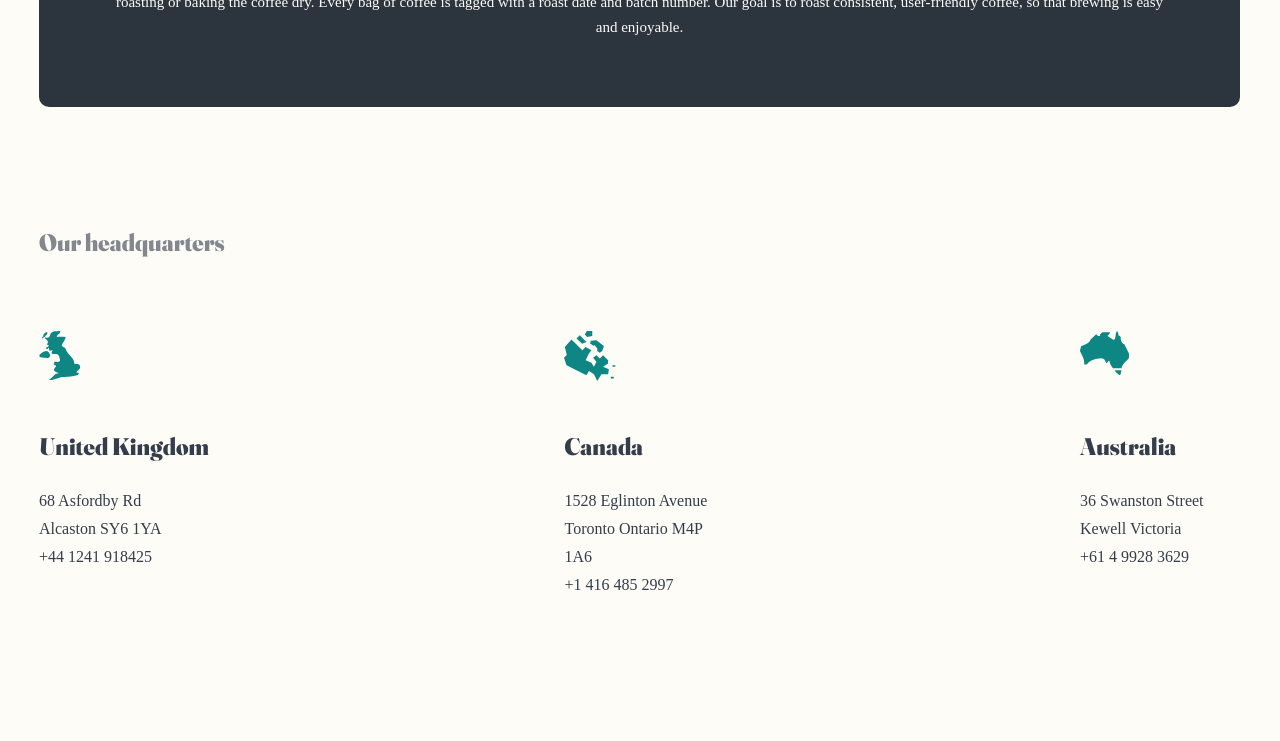
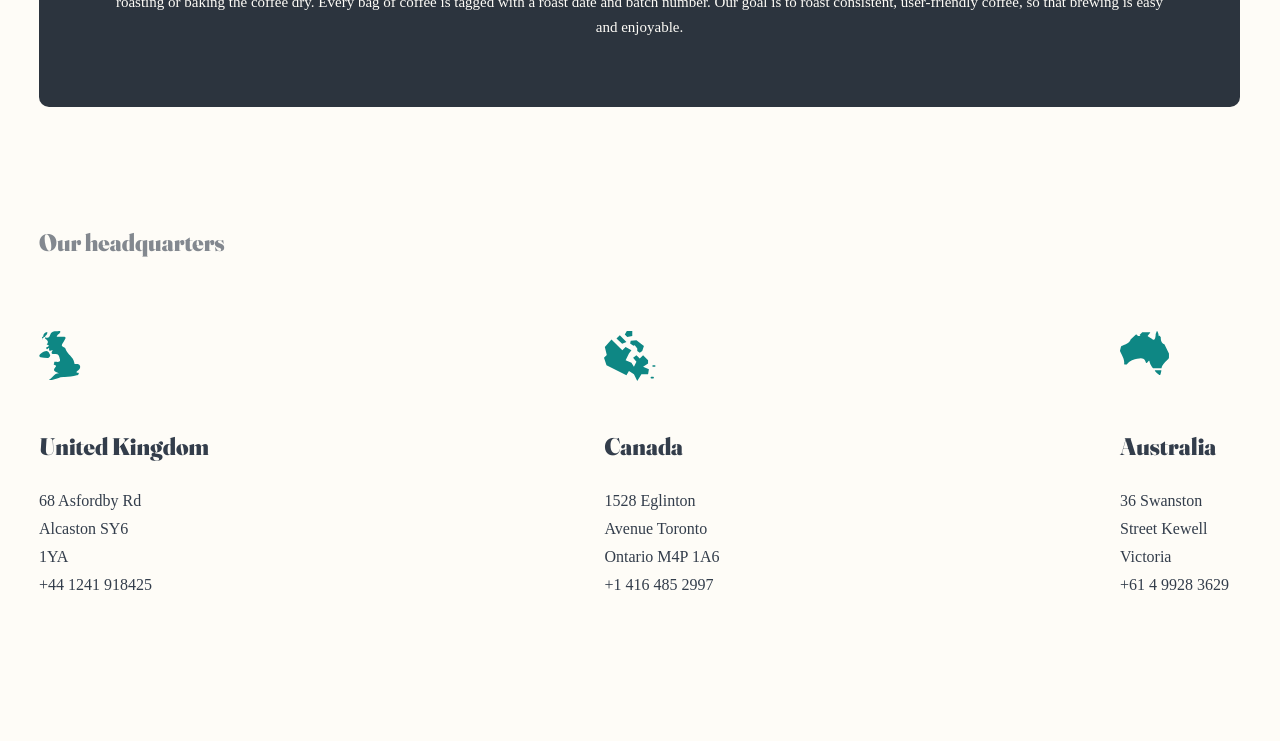
Before and after one commit to Oleksandr-Berd/coffeeroastersfixed, a React (Create React App) app: page /about in a window 1280 px wide. Shown: the part 1771-2512 px from the top of the page. Built offline with nearby package versions, Linux system fonts and the light colour scheme.

Commit message:
about page is done

```diff
--- a/src/components/HeadQuarters/HeadquartersStyled.ts
+++ b/src/components/HeadQuarters/HeadquartersStyled.ts
@@ -19,6 +19,16 @@ export const CommonCon = styled.div`
       flex-direction: row;
       align-items: flex-start;
       justify-content: space-between;
+    }
+  }
+
+  @media (min-width: 1440px) {
+    padding-left: calc(165px - 80px);
+
+    margin-bottom: 168px;
+
+    & > ul {
+      justify-content: flex-start;
     }
   }
 `;
@@ -48,6 +58,12 @@ export const Item = styled.li<StyledProps>`
     }
   }
 
+  @media (min-width: 1440px){
+    &:not(:last-child){
+        margin-right: 231px;
+    }
+  }
+
   &::before {
     display: inline-block;
     content: url(${(props) => props.img});
@@ -56,6 +72,10 @@ export const Item = styled.li<StyledProps>`
 
     @media (min-width: 768px) {
       height: 50px;
+    }
+
+    @media (min-width: 1440px){
+        margin-bottom: 46px;
     }
   }
 
@@ -70,6 +90,13 @@ export const Item = styled.li<StyledProps>`
     @media (min-width: 768px) {
       font-size: 24px;
       line-height: 1.5;
+    }
+
+    @media (min-width: 1440px){
+        margin-bottom: 24px;
+
+        font-size: 32px;
+        line-height: 1.13;
     }
   }
 
@@ -86,6 +113,8 @@ export const Item = styled.li<StyledProps>`
     color: #333d4b;
 
     @media (min-width: 768px) {
+width: 120px;
+
       margin: 0;
     }
   }
```
